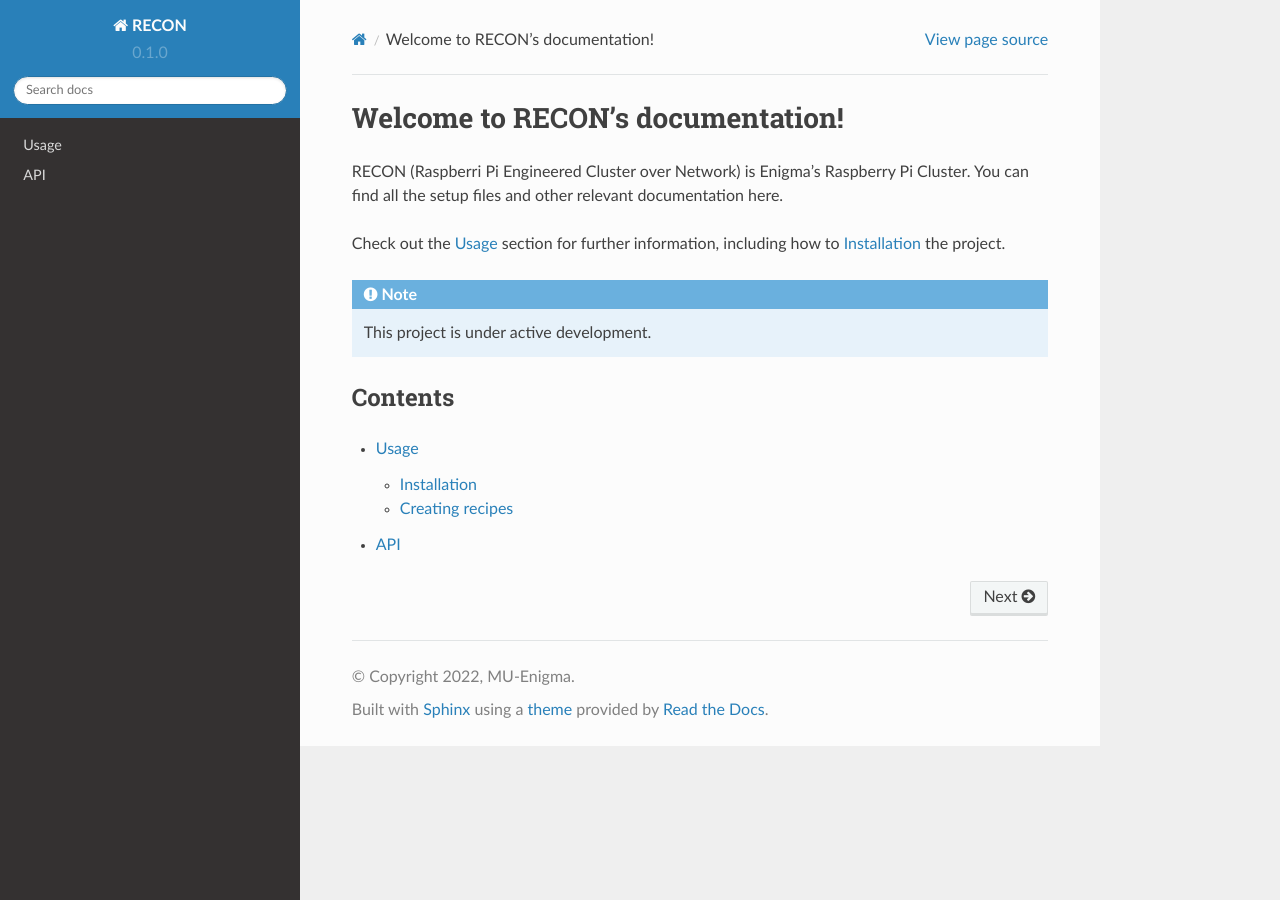
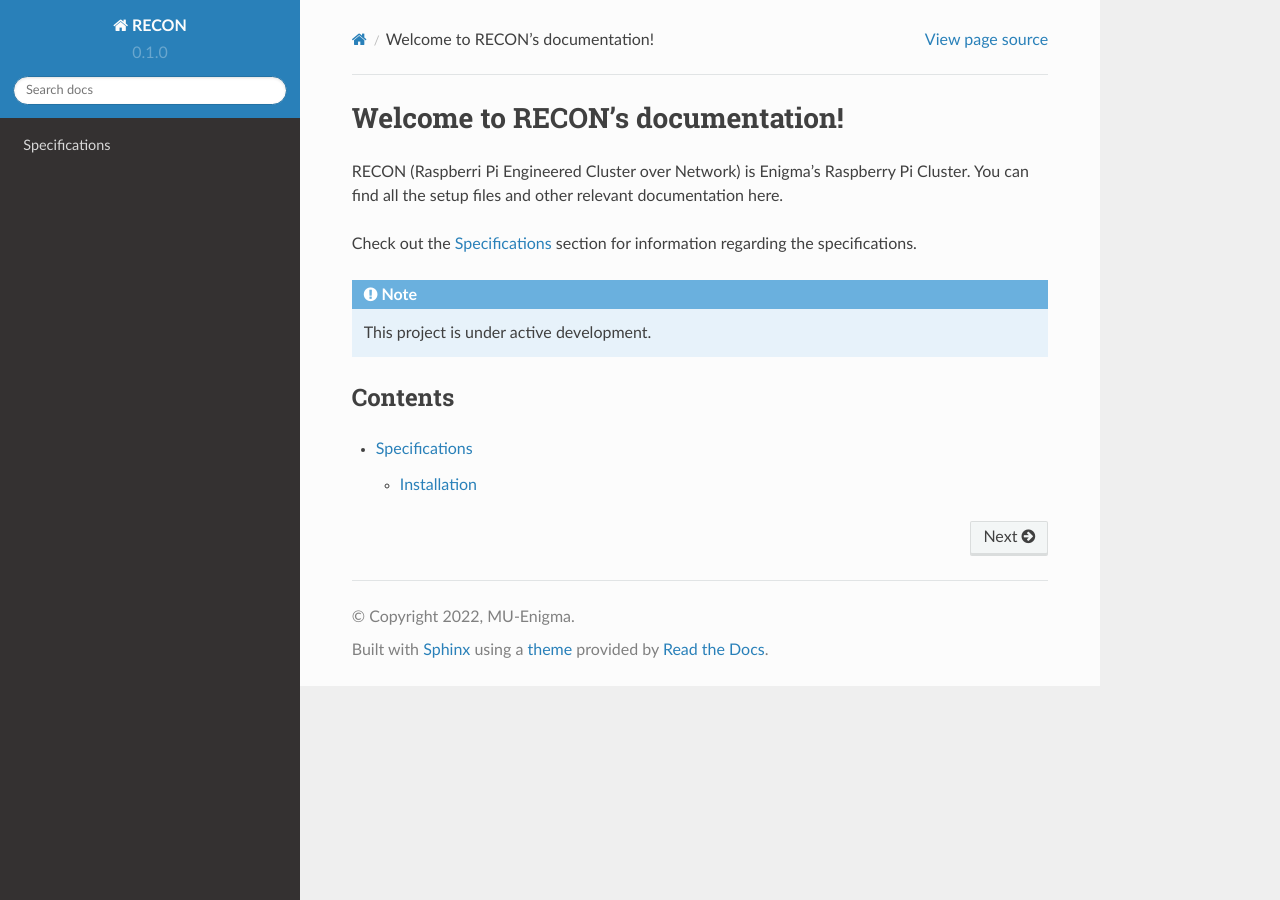
Before and after one commit to MU-Enigma/RECON-docs, a Sphinx documentation site: the page built from docs/source/index.rst, in a window 1280 px wide. Built offline with Sphinx 7.4.7 and the Read the Docs theme 2.0.0, drawn with Linux system fonts in a browser that asks for light colours.

Commit message:
Initialize the documentaiton

```diff
--- a/docs/source/api.rst
+++ b/docs/source/api.rst
@@ -4,4 +4,4 @@ API
 .. autosummary::
    :toctree: generated
 
-   lumache
+   RECON
--- a/docs/source/index.rst
+++ b/docs/source/index.rst
@@ -4,8 +4,7 @@ Welcome to RECON's documentation!
 RECON (Raspberri Pi Engineered Cluster over Network) is Enigma's Raspberry Pi Cluster.
 You can find all the setup files and other relevant documentation here.
 
-Check out the :doc:`usage` section for further information, including
-how to :ref:`installation` the project.
+Check out the :doc:`specs` section for information regarding the specifications.
 
 .. note::
 
@@ -16,5 +15,4 @@ Contents
 
 .. toctree::
 
-   usage
-   api
+   specs
--- a/pyproject.toml
+++ b/pyproject.toml
@@ -4,5 +4,5 @@ build-backend = "flit_core.buildapi"
 
 [project]
 name = "RECON"
-authors = [{name = "Dipyaman Roy", email = "d1pyamanroy@protonmail.com"}]
+authors = [{name = "MU-Enigma", email = "enigma@mahindrauniversity.edu.in"}]
 dynamic = ["version", "description"]
```
Also changed, not shown: docs/source/specs.rst (added, +17 -0 lines), docs/source/usage.rst (deleted, +0 -33 lines), lumache.py (deleted, +0 -23 lines), 4 other files.
